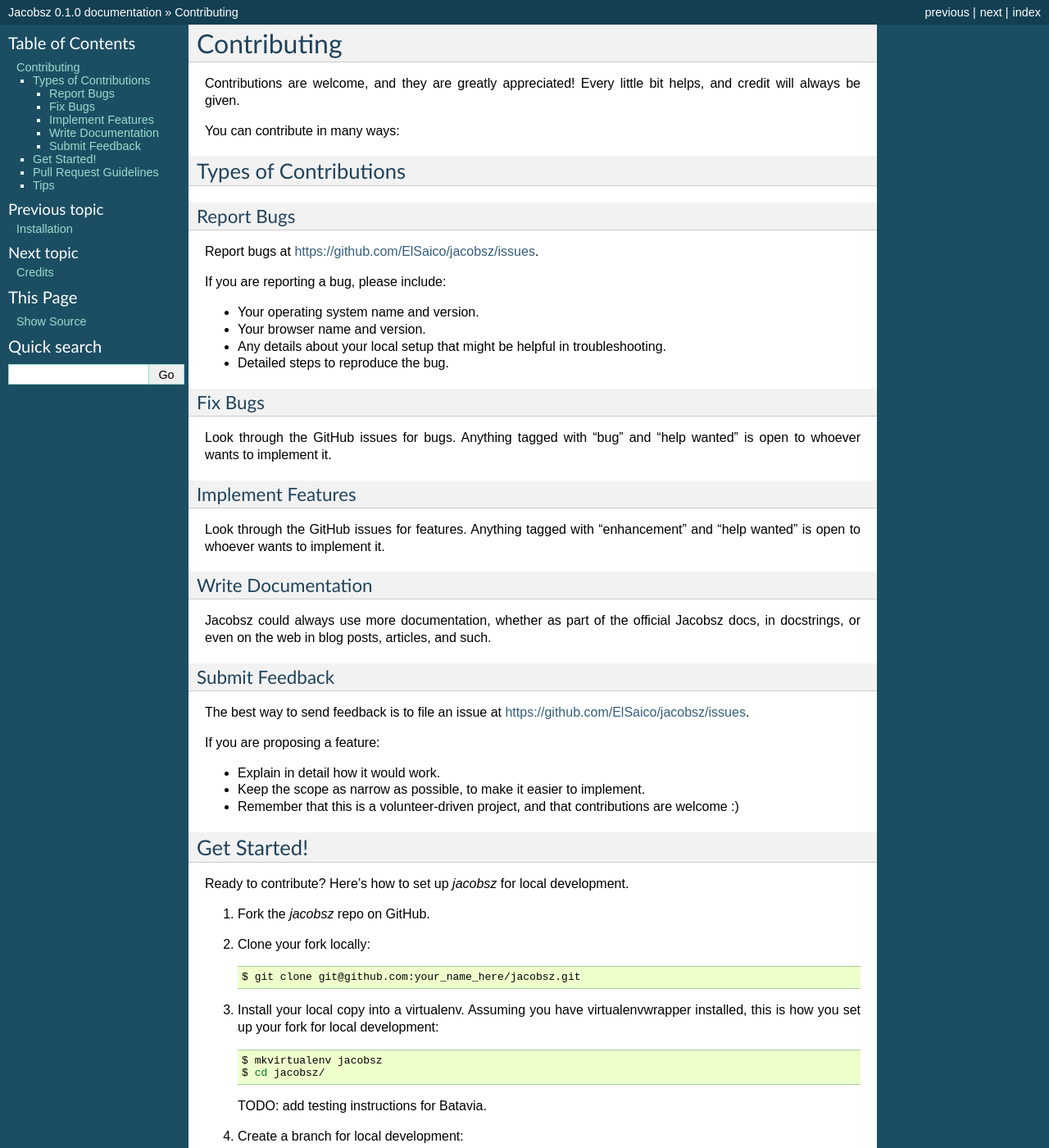
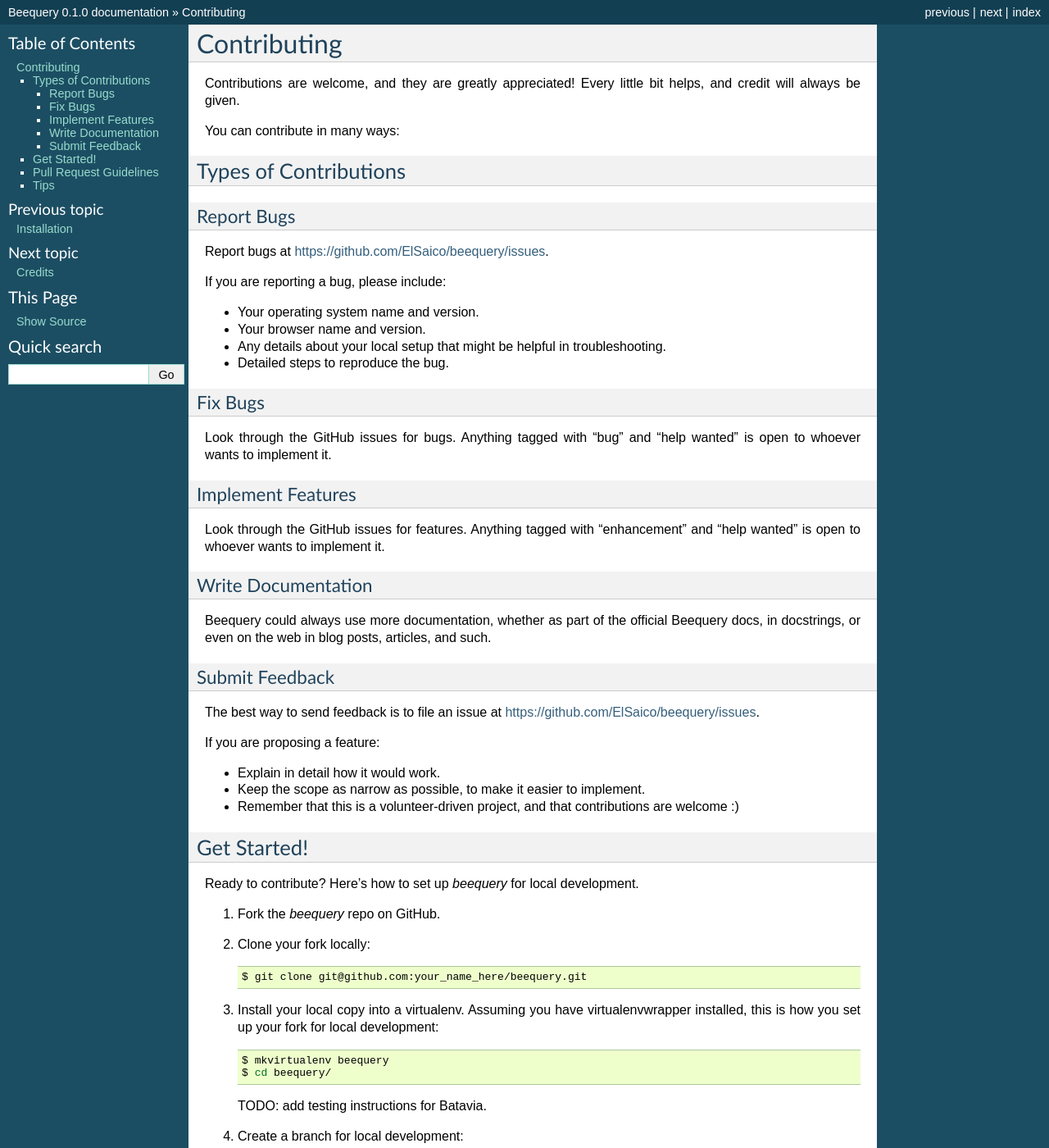
Before and after one commit to ElSaico/beequery, a Sphinx documentation site: the page built from docs/contributing.rst, in a window 1280 px wide and 1400 px high. Shown: the whole window at 82% size. Built offline with Sphinx 7.4.7, drawn with Linux system fonts in a browser that asks for light colours; some of the changed text lies outside the part shown.

Commit message:
s/jacobsz/beequery/

```diff
--- a/CONTRIBUTING.rst
+++ b/CONTRIBUTING.rst
@@ -15,7 +15,7 @@
 Report Bugs
 ~~~~~~~~~~~
 
-Report bugs at https://github.com/ElSaico/jacobsz/issues.
+Report bugs at https://github.com/ElSaico/beequery/issues.
 
 If you are reporting a bug, please include:
 
@@ -39,14 +39,14 @@
 Write Documentation
 ~~~~~~~~~~~~~~~~~~~
 
-Jacobsz could always use more documentation, whether as part of the
-official Jacobsz docs, in docstrings, or even on the web in blog posts,
+Beequery could always use more documentation, whether as part of the
+official Beequery docs, in docstrings, or even on the web in blog posts,
 articles, and such.
 
 Submit Feedback
 ~~~~~~~~~~~~~~~
 
-The best way to send feedback is to file an issue at https://github.com/ElSaico/jacobsz/issues.
+The best way to send feedback is to file an issue at https://github.com/ElSaico/beequery/issues.
 
 If you are proposing a feature:
 
@@ -58,17 +58,17 @@
 Get Started!
 ------------
 
-Ready to contribute? Here's how to set up `jacobsz` for local development.
+Ready to contribute? Here's how to set up `beequery` for local development.
 
-1. Fork the `jacobsz` repo on GitHub.
+1. Fork the `beequery` repo on GitHub.
 2. Clone your fork locally::
 
-    $ git clone git@github.com:your_name_here/jacobsz.git
+    $ git clone git@github.com:your_name_here/beequery.git
 
 3. Install your local copy into a virtualenv. Assuming you have virtualenvwrapper installed, this is how you set up your fork for local development::
 
-    $ mkvirtualenv jacobsz
-    $ cd jacobsz/
+    $ mkvirtualenv beequery
+    $ cd beequery/
 
    TODO: add testing instructions for Batavia.
 
@@ -80,7 +80,7 @@
 
 5. When you're done making changes, check that your changes pass flake8 and the tests::
 
-    $ flake8 jacobsz tests
+    $ flake8 beequery tests
 
    TODO: add testing instructions for Batavia.
 
@@ -110,4 +110,4 @@
 To run a subset of tests::
 
 
-    $ python -m unittest tests.test_jacobsz
+    $ python -m unittest tests.test_beequery
--- a/HISTORY.rst
+++ b/HISTORY.rst
@@ -2,7 +2,7 @@
 History
 =======
 
-0.1.0 (2016-??-??)
+0.1.0 (2017-??-??)
 ------------------
 
 * Initial release.
--- a/docs/conf.py
+++ b/docs/conf.py
@@ -1,7 +1,7 @@
 #!/usr/bin/env python
 # -*- coding: utf-8 -*-
 #
-# jacobsz documentation build configuration file, created by
+# beequery documentation build configuration file, created by
 # sphinx-quickstart on Tue Jul  9 22:26:36 2013.
 #
 # This file is execfile()d with the current directory set to its
@@ -31,7 +31,7 @@
 # version is used.
 sys.path.insert(0, project_root)
 
-import jacobsz
+import beequery
 
 # -- General configuration ---------------------------------------------
 
@@ -55,17 +55,17 @@
 master_doc = 'index'
 
 # General information about the project.
-project = u'Jacobsz'
-copyright = u"2016, Bruno Marques"
+project = u'Beequery'
+copyright = u"2017, Bruno Marques"
 
 # The version info for the project you're documenting, acts as replacement
 # for |version| and |release|, also used in various other places throughout
 # the built documents.
 #
 # The short X.Y version.
-version = jacobsz.__version__
+version = beequery.__version__
 # The full version, including alpha/beta/rc tags.
-release = jacobsz.__version__
+release = beequery.__version__
 
 # The language for content autogenerated by Sphinx. Refer to documentation
 # for a list of supported languages.
@@ -188,7 +188,7 @@
 #html_file_suffix = None
 
 # Output file base name for HTML help builder.
-htmlhelp_basename = 'jacobszdoc'
+htmlhelp_basename = 'beequerydoc'
 
 
 # -- Options for LaTeX output ------------------------------------------
@@ -208,8 +208,8 @@
 # (source start file, target name, title, author, documentclass
 # [howto/manual]).
 latex_documents = [
-    ('index', 'jacobsz.tex',
-     u'Jacobsz Documentation',
+    ('index', 'beequery.tex',
+     u'Beequery Documentation',
      u'Bruno Marques', 'manual'),
 ]
 
@@ -239,8 +239,8 @@
 # One entry per manual page. List of tuples
 # (source start file, name, description, authors, manual section).
 man_pages = [
-    ('index', 'jacobsz',
-     u'Jacobsz Documentation',
+    ('index', 'beequery',
+     u'Beequery Documentation',
      [u'Bruno Marques'], 1)
 ]
 
@@ -254,10 +254,10 @@
 # (source start file, target name, title, author,
 #  dir menu entry, description, category)
 texinfo_documents = [
-    ('index', 'jacobsz',
-     u'Jacobsz Documentation',
+    ('index', 'beequery',
+     u'Beequery Documentation',
      u'Bruno Marques',
-     'jacobsz',
+     'beequery',
      'One line description of project.',
      'Miscellaneous'),
 ]
--- a/docs/index.rst
+++ b/docs/index.rst
@@ -1,4 +1,4 @@
-Welcome to Jacobsz's documentation!
+Welcome to Beequery's documentation!
 ======================================
 
 Contents:
--- a/setup.cfg
+++ b/setup.cfg
@@ -3,7 +3,7 @@
 commit = True
 tag = True
 
-[bumpversion:file:jacobsz/__init__.py]
+[bumpversion:file:beequery/__init__.py]
 search = __version__ = '{current_version}'
 replace = __version__ = '{new_version}'
 
```
Also changed, not shown: README.md (+1 -6 lines), docs/installation.rst (+5 -5 lines), .github/ISSUE_TEMPLATE.md, beequery/__init__.py (renamed from jacobsz/__init__.py), 5 other files.
